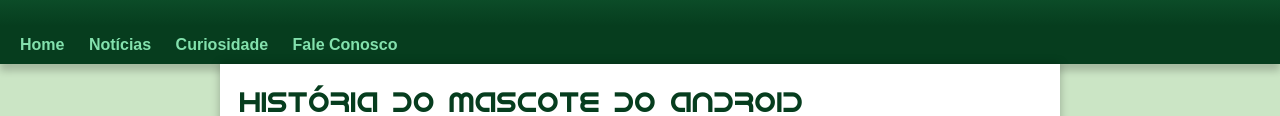
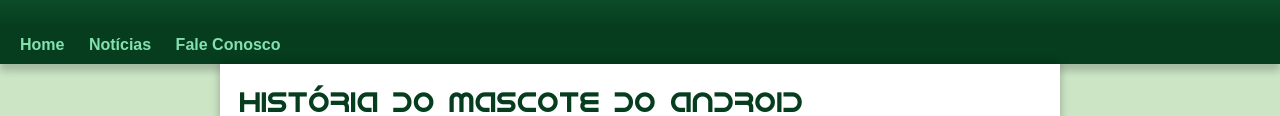
Before and after one commit to pedropessoa1/projeto-android, a plain HTML site: page index.html in a window 1280 px wide. Shown: the part 164-280 px from the top of the page. Drawn offline with Linux system fonts and the light colour scheme.

Commit message:
mudei a navegação

```diff
--- a/index.html
+++ b/index.html
@@ -16,7 +16,7 @@
     <nav>
         <a href="#">Home</a>
         <a href="#">Notícias</a>
-        <a href="#">Curiosidade</a>
+
         <a href="#"> Fale Conosco</a>
     </nav>
     <main>
```
